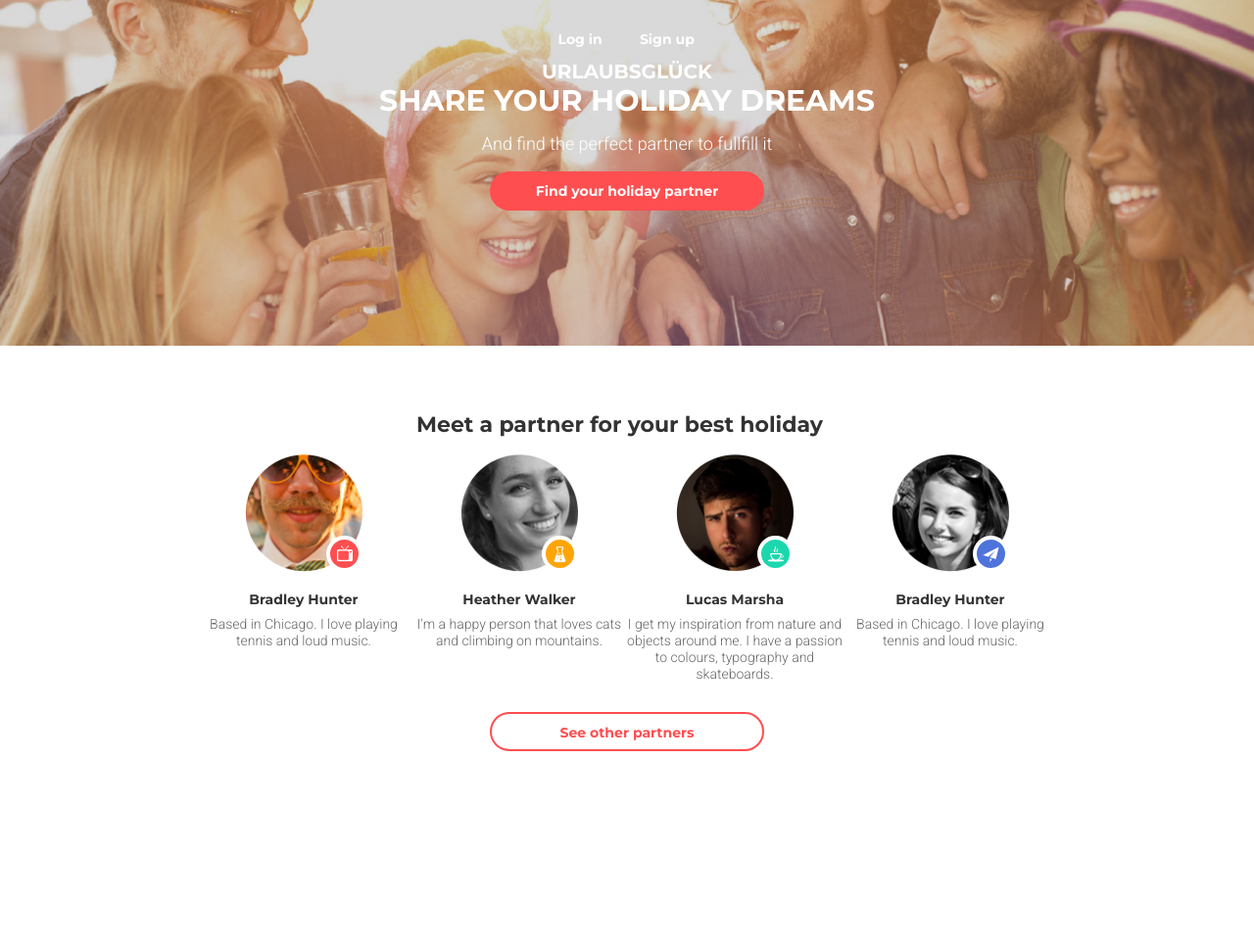
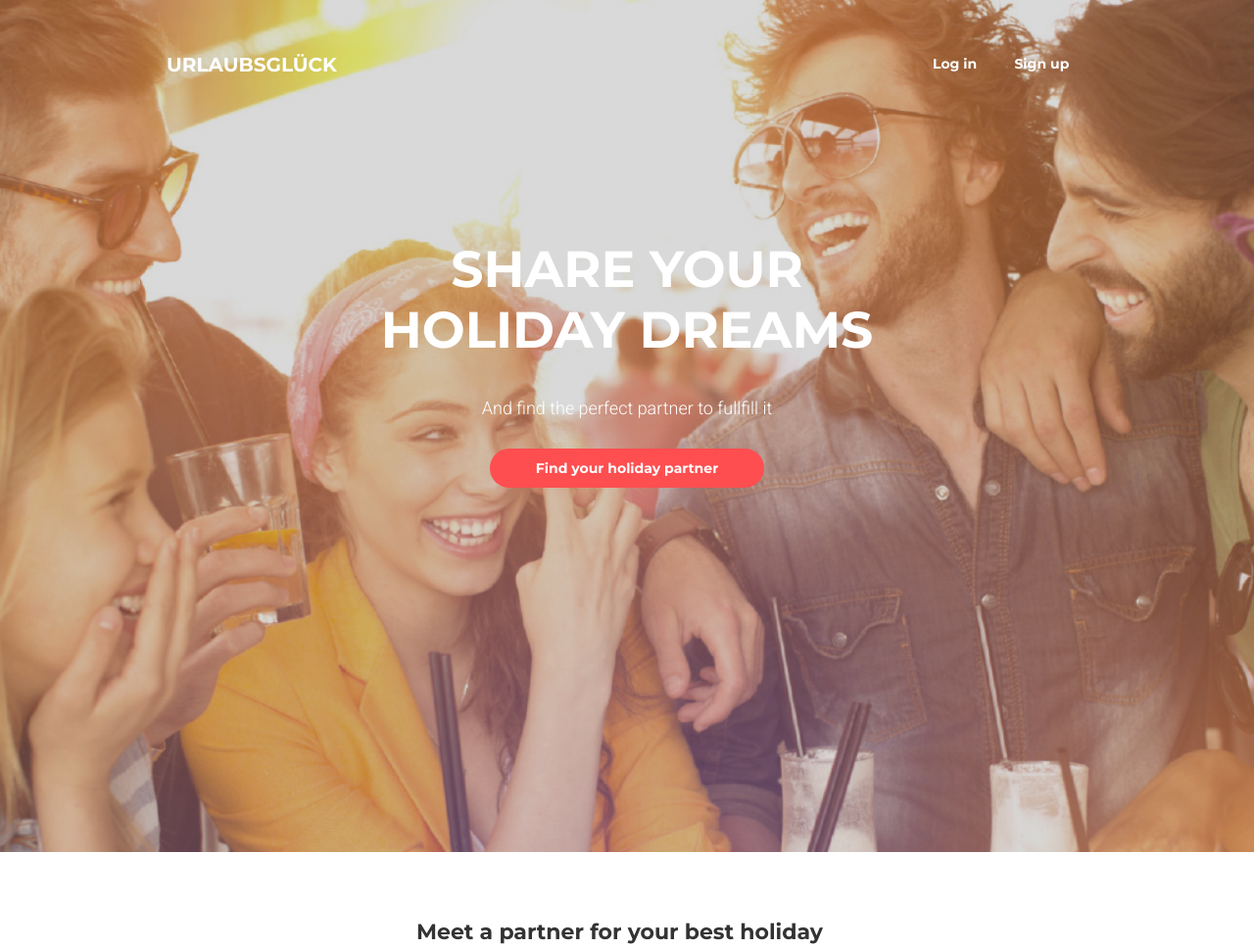
Before and after one commit to Mitya1987/goit-fe-cource, a plain HTML site: page html-css/Modul-8/index.html in a window 1280 px wide. Shown: the top 968 px of the page at 98% size. Before the commit the page ends 800 px from the top, so only its background shows below. Drawn offline with Linux system fonts and the light colour scheme.

Commit message:
end home work 8

```diff
--- a/html-css/Modul-8/css/style.css
+++ b/html-css/Modul-8/css/style.css
@@ -31,7 +31,7 @@ html {
   }
 
   .container {
-    min-width: 290px;
+    width: 300px;
     margin: 0 auto;
   }
 
@@ -46,6 +46,10 @@ html {
     content: '';
     display: block;
     position: absolute;
+    top: 0;
+    bottom: 0;
+    left: 0;
+    right: 0;
     width: 100%;
     height: 100%;
     background-color: #000000;
@@ -59,7 +63,6 @@ html {
   .btn-wrap {
     margin: 0 auto;
     width: 175px;
-    padding-top: 20px;
   }
 
   .log-in-on {
@@ -83,6 +86,9 @@ html {
     text-align: center;
     font-size: 20px;
     line-height: 24px;
+  }
+
+  .header-logo a {
     color: #ffffff;
   }
 
@@ -223,18 +229,113 @@ html {
   }
 
 
-  @media (max-width: 748px) {
+  @media (max-width: 747px) {
+
+  .btn-wrap {
+    padding-top: 20px;
+  }
+
   .header-logo {
     padding-top: 115px;
     margin-bottom: 34px;
   }
 
   .offer {
-    padding: 0 16px;
+    margin: 0 auto;
   }
 
   .sub-offer {
     width: 220px;
   }
 
+  .partners {
+    padding-bottom: 57px;
+  }
+
 }
+
+@media (min-width: 748px) {
+ .sub-header {
+  display: flex;
+  justify-content: space-between;
+  flex-direction: row-reverse;
+  align-items: center;
+  padding-top: 45px;
+  margin-bottom: 158px;
+}
+
+.btn-wrap {
+  margin: 0;
+}
+
+.offer-wrap {
+  margin: 0 auto;
+  width: 512px;
+}
+
+.offer {
+  font-size: 52px;
+  line-height: 62px;
+  margin-bottom: 38px;
+}
+
+.sub-offer {
+  margin-bottom: 30px;
+}
+
+.offer-btn {
+  padding-bottom:
+}
+
+.wrapp {
+  padding-bottom: 234px;
+}
+
+.partners-title {
+  padding-top: 68px;
+  margin-bottom: 30px;
+}
+
+.partner-list {
+  margin: 0 auto;
+  justify-content: space-between;
+  margin-bottom: 20px;
+}
+
+.partners-item {
+  width: 236px;
+}
+
+
+@media (min-width: 748px) and (max-width: 939px) {
+  .container {
+    width: 748px;
+  }
+
+  .sub-header {
+    padding-right: 36px;
+    padding-left: 36px;
+  }
+
+  .partner-list {
+    width: 492px;
+  }
+
+  .partners-item {
+    width: 236px;
+  }
+
+  .partners {
+    padding-bottom: 40px;
+  }
+}
+
+@media (min-width: 940px) {
+  .container {
+    width: 940px;
+  }
+
+  .partners {
+    padding-bottom: 72px;
+  }
+}
--- a/html-css/Modul-8/index.html
+++ b/html-css/Modul-8/index.html
@@ -20,7 +20,7 @@
             <a class="log-in-on" href="#">Log in</a>
             <a class="log-in-on" href="#">Sign up</a>
           </div>
-          <h1 class="header-logo">URLAUBSGLÜCK</h1>
+          <h1 class="header-logo"><a href="#">URLAUBSGLÜCK</a></h1>
         </div>
         <div class="offer-wrap">
           <h2 class="offer">Share your holiday dreams</h2>
```
